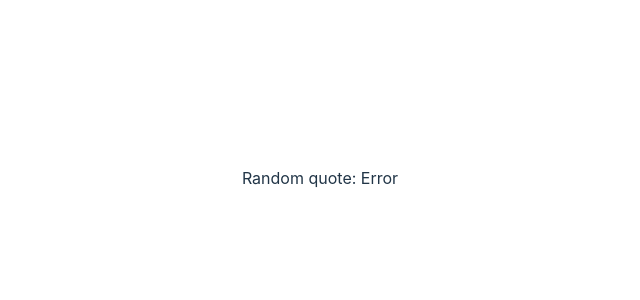
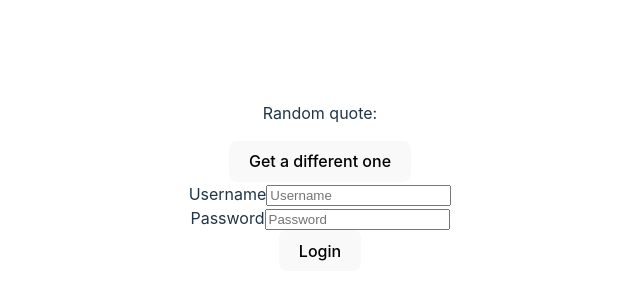
Before and after one commit to PetrMacha021/asp-api-quote, a React (Vite) app in the folder quotesapi.client/: page / in a window 1280 px wide. Shown: the part 222-522 px from the top of the page, without its empty margins (320-960 px from the left). Built offline with nearby package versions, Linux system fonts and the light colour scheme; no server answers.

Commit message:
add login

```diff
--- a/quotesapi.client/src/App.tsx
+++ b/quotesapi.client/src/App.tsx
@@ -1,21 +1,17 @@
 import './App.css';
 import RandomQuote from "./components/RandomQuote.tsx";
-
-export interface Quote {
-  quoteId: number;
-  text: string;
-  created: string;
-  userId: string;
-}
-
-export interface Tag {
-  id: number;
-  text: string;
-  type: number;
-}
+import Login from "./components/Login.tsx";
+import {useApiContext} from "./providers/ApiProvider.tsx";
 
 export function App() {
+  const context = useApiContext();
+
   return (
-    <RandomQuote />
+    <div>
+      <RandomQuote/>
+      { !context.isLoggedIn &&
+          <Login/>
+      }
+    </div>
   )
 }
--- /dev/null
+++ b/quotesapi.client/src/components/Login.tsx
@@ -0,0 +1,25 @@
+import { useApiContext } from "../providers/ApiProvider";
+import { useState } from "react";
+
+export default function Login() {
+  const context = useApiContext();
+
+  const [username, setUsername] = useState("");
+  const [password, setPassword] = useState("");
+
+  return (
+    <div>
+      <div>
+        <label htmlFor={"username"}>Username</label>
+        <input id="username" type="text" value={username} onChange={event => setUsername(event.target.value)}
+               placeholder={"Username"}/>
+      </div>
+      <div>
+        <label htmlFor={"password"}>Password</label>
+        <input id="password" type="password" value={password} onChange={event => setPassword(event.target.value)}
+               placeholder={"Password"}/>
+      </div>
+      <button type="submit" onClick={() => context.login(username, password)}>Login</button>
+    </div>
+  )
+}
--- a/quotesapi.client/src/components/RandomQuote.tsx
+++ b/quotesapi.client/src/components/RandomQuote.tsx
@@ -1,22 +1,17 @@
-import {useEffect, useState} from "react";
-import {Quote} from "../App";
+import {useApiContext} from "../providers/ApiProvider.tsx";
+import {useEffect} from "react";
 
 export default function RandomQuote() {
-  const [quote, setQuote] = useState("Loading...");
+  const context = useApiContext();
 
   useEffect(() => {
-    fetch("http://localhost:5146/api/Quotes/random")
-      .then((resp) => resp.json() as unknown as Quote)
-      .then((data) => {
-        setQuote(data.text);
-      })
-      .catch(err => {
-        console.error(err);
-        setQuote("Error");
-      })
-      }, []);
+    context.getRandomQuote();
+  }, []);
 
-    return (
-      <p>Random quote: {quote}</p>
-    )
-  }
+  return (
+    <div>
+      <p>Random quote: {context.randomQuote.text}</p>
+      <button onClick={context.getRandomQuote}>Get a different one</button>
+    </div>
+  )
+}
--- a/quotesapi.client/src/main.tsx
+++ b/quotesapi.client/src/main.tsx
@@ -1,10 +1,13 @@
-import { StrictMode } from 'react'
-import { createRoot } from 'react-dom/client'
+import {StrictMode} from 'react'
+import {createRoot} from 'react-dom/client'
 import './index.css'
 import {App} from "./App.tsx";
+import {ApiProvider} from "./providers/ApiProvider.tsx";
 
 createRoot(document.getElementById('root')!).render(
   <StrictMode>
-    <App />
+    <ApiProvider>
+      <App/>
+    </ApiProvider>
   </StrictMode>,
 )
--- /dev/null
+++ b/quotesapi.client/src/providers/ApiProvider.tsx
@@ -0,0 +1,86 @@
+import { createContext, ReactNode, useContext, useState } from "react";
+import { Simulate } from "react-dom/test-utils";
+
+export interface Quote {
+  quoteId: number;
+  text: string;
+  created: string;
+  userId: string;
+}
+
+export interface Tag {
+  id: number;
+  text: string;
+  type: number;
+}
+
+export interface LoginData {
+  tokenType: string;
+  accessToken: string;
+  expiresIn: number;
+  refreshToken: string;
+}
+
+interface ApiContextType {
+  randomQuote: Quote;
+  quotes: Quote[];
+  isLoggedIn: boolean;
+  addQuote: (quote: Quote) => void;
+  getRandomQuote: () => void;
+  login: (username: string, password: string) => void;
+}
+
+const ApiContext = createContext<ApiContextType | undefined>(undefined);
+
+export const ApiProvider = ({children}: { children: ReactNode }) => {
+  const [randomQuote, setRandomQuote] = useState<Quote>({ created: "", quoteId: 0, text: "", userId: "" });
+  const [quotes, setQuotes] = useState<Quote[]>([]);
+  const [token, setToken] = useState<LoginData>();
+  const [isLoggedIn, setIsLoggedIn] = useState(false);
+
+  const addQuote = (quote: Quote) => {
+    setQuotes((prevQuotes) => [...prevQuotes, quote]);
+  };
+
+  const getRandomQuote = () => {
+    fetch("http://localhost:5146/api/Quotes/random")
+      .then((resp) => resp.json() as unknown as Quote)
+      .then((data) => {
+        setRandomQuote(data);
+      })
+      .catch(err => {
+        console.error(err);
+      })
+  }
+
+  const login = (username: string, password: string) => {
+    fetch("http://localhost:5146/login", {
+      method: "POST",
+      body: JSON.stringify({
+        "email": username,
+        "password": password
+      }),
+      headers: {
+        "Content-Type": "application/json"
+      }
+    }).then(async (resp) => {
+      if (!resp.ok) return;
+      setToken(await resp.json());
+      setIsLoggedIn(true);
+    }).catch(err => {
+      console.error(err);
+    });
+  }
+
+  return (
+    <ApiContext.Provider value={{ randomQuote, quotes, isLoggedIn, addQuote, getRandomQuote, login }}>
+      {children}
+    </ApiContext.Provider>
+  )
+};
+
+export const useApiContext = () => {
+  const context = useContext(ApiContext);
+  if (!context) throw new Error('useApiContext must be used within a ApiProvider');
+  return context;
+}
```
